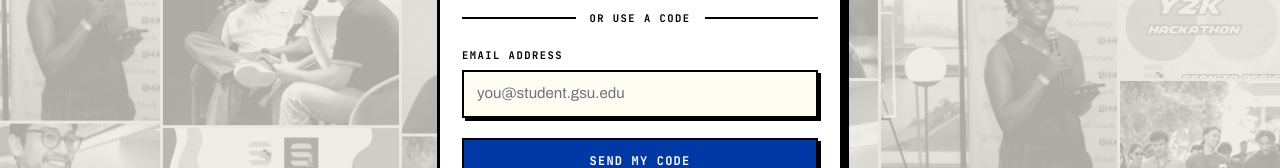
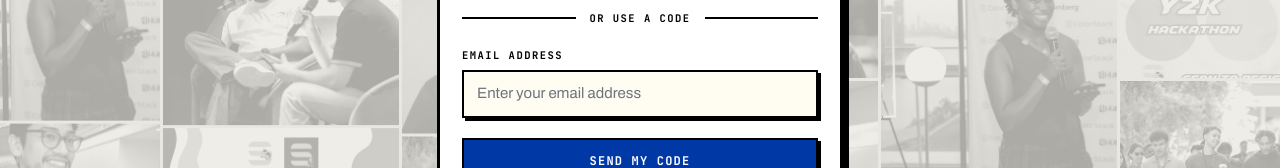
Before and after one commit to ColorstackatGSU/cs-gsu_member_portal, a React (Vite) app: page /activate in a window 1280 px wide. Shown: the part 364-532 px from the top of the page. Built offline with nearby package versions, Linux system fonts and the light colour scheme; no server answers.

Commit message:
Update all student-email placeholders
Co-authored-by: OfficialEseosa <131533377+OfficialEseosa@users.noreply.github.com>

```diff
--- a/src/pages/Activate.tsx
+++ b/src/pages/Activate.tsx
@@ -183,7 +183,7 @@ export default function Activate() {
                 id="email"
                 type="email"
                 className="field-input"
-                placeholder="you@student.gsu.edu"
+                placeholder="Enter your email address"
                 autoComplete="email"
                 autoFocus
                 required
--- a/src/pages/ForgotPassword.tsx
+++ b/src/pages/ForgotPassword.tsx
@@ -138,7 +138,7 @@ export default function ForgotPassword() {
                 id="email"
                 type="email"
                 className="field-input"
-                placeholder="you@student.gsu.edu"
+                placeholder="Enter your email address"
                 autoComplete="email"
                 autoFocus
                 required
--- a/src/pages/InvolvementFair.tsx
+++ b/src/pages/InvolvementFair.tsx
@@ -157,7 +157,7 @@ export default function InvolvementFair() {
                 id="fair-student"
                 type="email"
                 className="field-input"
-                placeholder="you@student.gsu.edu"
+                placeholder="Enter your email address"
                 autoComplete="email"
                 inputMode="email"
                 required
```
